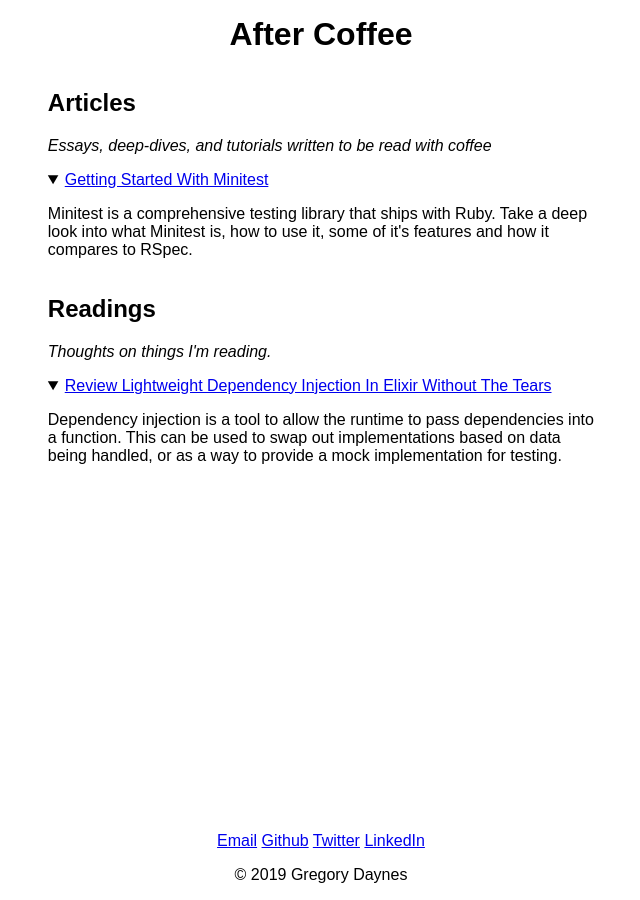
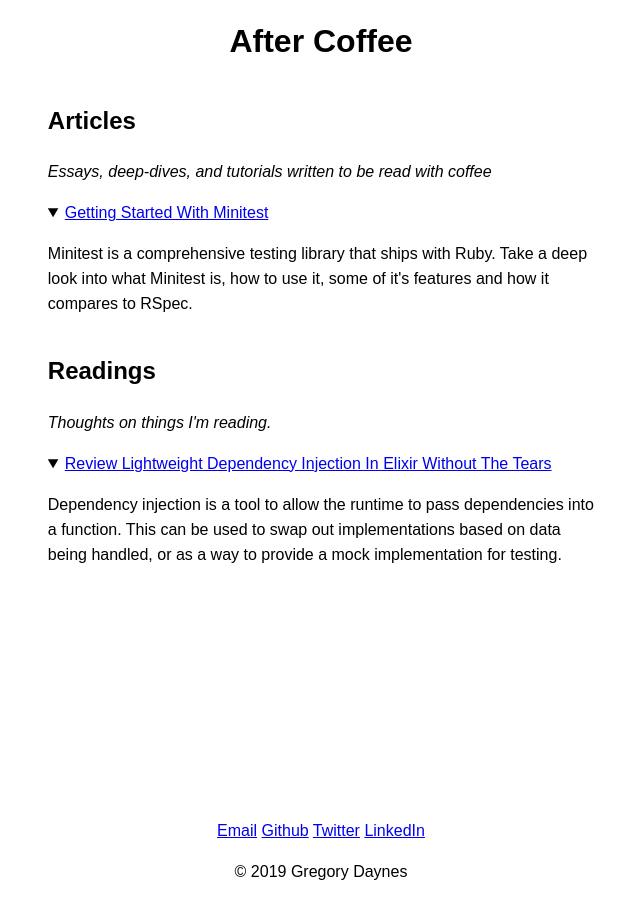
Before and after one commit to gregdaynes/after.coffee, a Jekyll site: the page built from index.html, in a window 1280 px wide. Shown: the whole page, without its empty margins (319-959 px from the left). Built offline with Jekyll 4.4.1, drawn with Linux system fonts in a browser that asks for light colours.

Commit message:
Bump line-height, easier on the eyes

```diff
--- a/_sass/_main.scss
+++ b/_sass/_main.scss
@@ -38,6 +38,7 @@ body {
   display: flex;
   min-height: 100vh;
   flex-direction: column;
+  line-height: 1.5625;
 }
 
 main {
```
